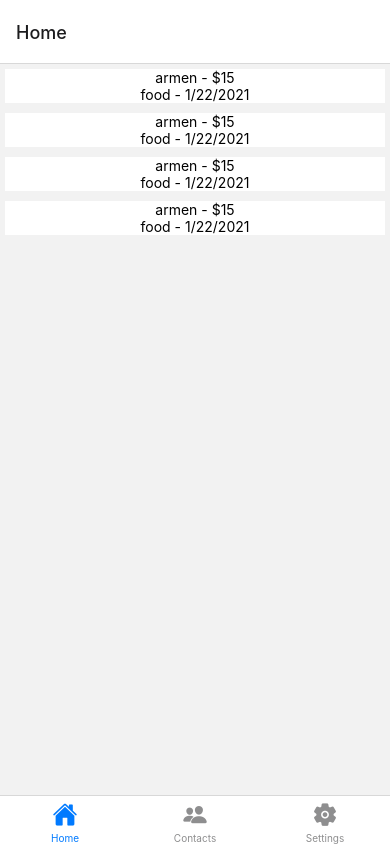
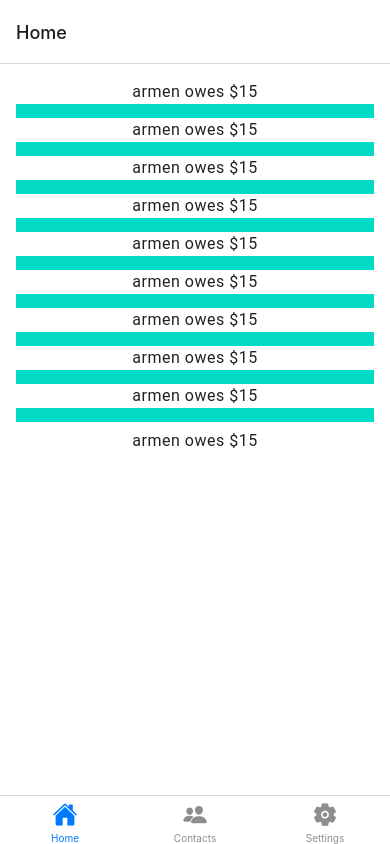
Before and after one commit to Armenian1/pay-me, a React Native app: screen /Home in a window 390 px wide. Built offline with nearby package versions, Linux system fonts and the light colour scheme.

Commit message:
Add flatlist to home screen

```diff
--- a/src/components/PaymentItem.tsx
+++ b/src/components/PaymentItem.tsx
@@ -1,29 +1,34 @@
-import { StyleSheet, Text, View } from "react-native";
+import React from "react";
+import { StyleSheet, View } from "react-native";
 import Payment from "../models/Payment";
+import { withTheme, Subheading } from "react-native-paper";
 
 type PaymentItemProps = {
+  theme: ReactNativePaper.Theme;
   payment: Payment;
 };
 
-const styles = StyleSheet.create({
-  container: {
-    margin: 5,
-    flex: 1,
-    backgroundColor: "#fff",
-    alignItems: "center",
-    justifyContent: "center",
-  },
-  text: {
-    fontSize: 25,
-  },
-});
+const makeStyles = (colors: ReactNativePaper.ThemeColors) =>
+  StyleSheet.create({
+    container: {
+      flex: 1,
+      elevation: 2,
+      margin: 5,
+      backgroundColor: colors.surface,
+      justifyContent: "center",
+      alignItems: "center",
+    },
+  });
 
-export default function PaymentItem(props: PaymentItemProps) {
+function PaymentItem(props: PaymentItemProps) {
+  const { colors } = props.theme;
   const { name, amount, description, date } = props.payment;
+  const styles = makeStyles(colors);
   return (
     <View style={styles.container}>
-      <Text>{`${name} - $${amount}`}</Text>
-      <Text>{`${description} - ${date}`}</Text>
+      <Subheading>{`${name} owes $${amount}`}</Subheading>
     </View>
   );
 }
+
+export default withTheme(PaymentItem);
--- a/src/models/Payment.ts
+++ b/src/models/Payment.ts
@@ -1,4 +1,5 @@
 export default interface Payment {
+  paymentId: number;
   date: string;
   name: string;
   description: string;
--- a/src/views/HomeScreens.tsx
+++ b/src/views/HomeScreens.tsx
@@ -1,24 +1,63 @@
 import React from "react";
-import { ScrollView } from "react-native";
+import { FlatList, StyleSheet, View } from "react-native";
+import { withTheme } from "react-native-paper";
 
 import PaymentItem from "../components/PaymentItem";
 import type Payment from "../models/Payment";
 
-const newPayment: Payment = {
+const p1: Payment = {
+  paymentId: 1,
   date: "1/22/2021",
   name: "armen",
   description: "food",
   amount: 15,
 };
 
-const payments: Payment[] = [newPayment, newPayment, newPayment, newPayment];
+const payments: Payment[] = [];
+for (let i = 0; i < 10; i++) {
+  payments.push({ ...p1, paymentId: i });
+}
 
-export default function HomeScreen() {
+type HomeScreenProps = {
+  theme: ReactNativePaper.Theme;
+};
+
+const makeStyles = (colors: ReactNativePaper.ThemeColors) =>
+  StyleSheet.create({
+    container: {
+      flex: 1,
+      elevation: 2,
+      padding: 16,
+      backgroundColor: colors.surface,
+    },
+  });
+
+function HomeScreen(props: HomeScreenProps) {
+  const { colors } = props.theme;
+  const styles = makeStyles(colors);
+
+  const renderSeparator = () => {
+    return (
+      <View
+        style={{
+          flex: 1,
+          height: 1,
+          backgroundColor: colors.accent,
+        }}
+      />
+    );
+  };
+
   return (
-    <ScrollView>
-      {payments.map((payment, i) => (
-        <PaymentItem key={`${payment.name}-${i}`} payment={payment} />
-      ))}
-    </ScrollView>
+    <View style={styles.container}>
+      <FlatList
+        data={payments}
+        renderItem={({ item }) => <PaymentItem payment={item} />}
+        keyExtractor={(item) => item.paymentId.toString()}
+        ItemSeparatorComponent={renderSeparator}
+      />
+    </View>
   );
 }
+
+export default withTheme(HomeScreen);
--- a/src/views/SettingsScreen.tsx
+++ b/src/views/SettingsScreen.tsx
@@ -5,11 +5,13 @@ import { Subheading, Switch, withTheme } from "react-native-paper";
 import { toggleDarkMode } from "../app/settingsSlice";
 import { useAppSelector, useAppDispatch } from "../app/hooks";
 
-const styles = StyleSheet.create({
+const makeStyles = (colors: ReactNativePaper.ThemeColors) =>
+  StyleSheet.create({
     container: {
       flex: 1,
       elevation: 2,
       padding: 16,
+      backgroundColor: colors.surface,
     },
     row: {
       flexDirection: "row",
@@ -18,6 +20,9 @@ const styles = StyleSheet.create({
       paddingTop: 16,
       paddingHorizontal: 16,
       width: "100%",
+    },
+    subheading: {
+      color: colors.primary,
     },
   });
 
@@ -31,6 +36,7 @@ function SettingsScreen(props: SettingsScreenProps) {
   );
 
   const { colors } = props.theme;
+  const styles = makeStyles(colors);
   const dispatch = useAppDispatch();
 
   const handleDarkModeSwitch = () => {
@@ -39,9 +45,9 @@ function SettingsScreen(props: SettingsScreenProps) {
   };
 
   return (
-    <View style={[styles.container, { backgroundColor: colors.surface }]}>
+    <View style={styles.container}>
       <View style={styles.row}>
-        <Subheading style={{ color: colors.primary }}>Dark Mode</Subheading>
+        <Subheading style={styles.subheading}>Dark Mode</Subheading>
         <Switch
           value={isDarkModeOn}
           onValueChange={handleDarkModeSwitch}
```
Lines whose indentation alone changed are shown as unchanged.
